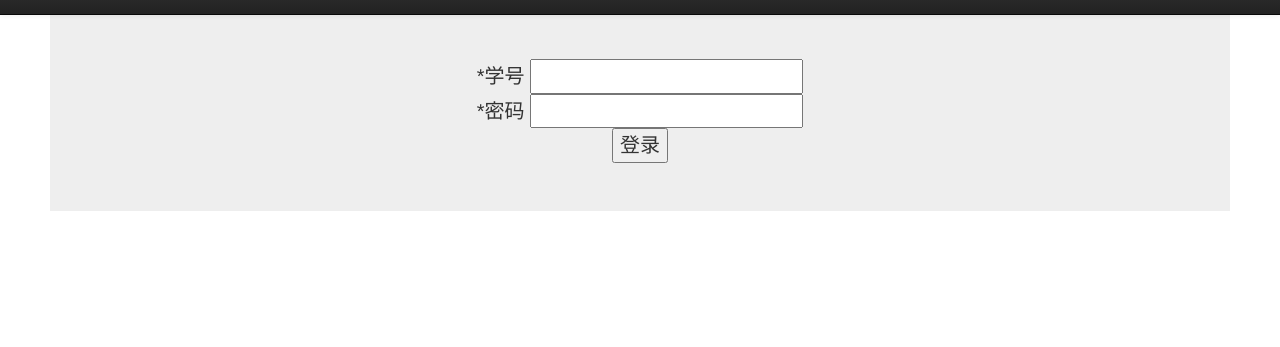
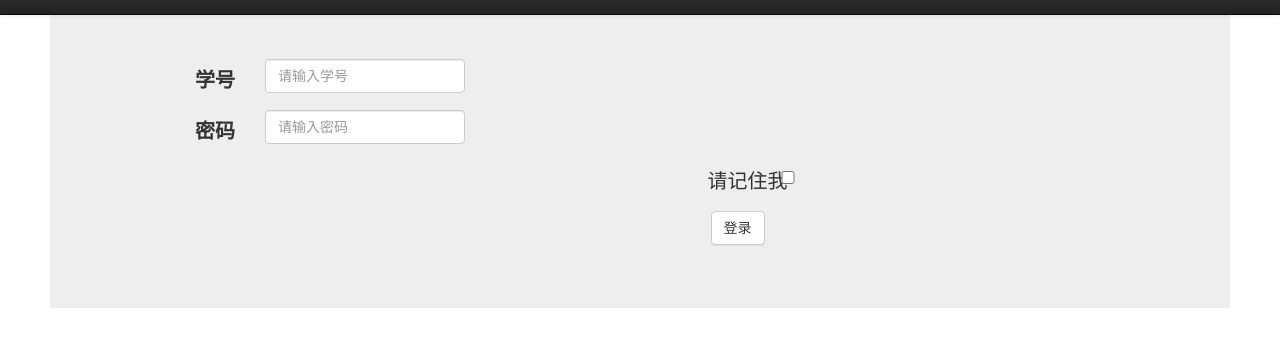
Before and after one commit to rainpasttime/OperatingSystem, a plain HTML site: page FinalHomework/Login.html in a window 1280 px wide. Shown: the part 39-386 px from the top of the page. Drawn offline with nearby package versions, Linux system fonts and the light colour scheme.

Commit message:
密码，表单格式还没处理

```diff
--- a/FinalHomework/Function.js
+++ b/FinalHomework/Function.js
@@ -29,3 +29,17 @@ function JudgeLegal()
         return false;
     }
 }
+
+function showps()
+{
+    if (this.forms.MustC.type="password") {
+        document.getElementById("box").innerHTML="<input type=\"text\" name=\"MustC\" value="+this.forms.password.value+">";
+        document.getElementById("click").innerHTML="<a href=\"javascript:hideps()\">隐藏密码</a>"
+    }
+}
+function hideps(){
+    if (this.forms.MustC.type="text") {
+        document.getElementById("box").innerHTML="<input type=\"password\" name=\"MustC\" value="+this.forms.password.value+">";
+        document.getElementById("click").innerHTML="<a href=\"javascript:showps()\">显示密码</a>"
+    }
+}
--- a/FinalHomework/Login.html
+++ b/FinalHomework/Login.html
@@ -28,6 +28,10 @@
             text-align: center;
             background-color: white !important;
             font-size:20px;
+        }
+        input
+        {
+            width: 200px !important;
         }
     </style>
 </head>
@@ -87,7 +91,7 @@
 </head>
 <body>
 <!------------注册表单的内容-------------->
-<div class="jumbotron">
+<!--<div class="jumbotron">
     <div class="container">
         <form name="Must" action="tem.txt" onsubmit="return JudgeLegal()" method="get">
             *学号&nbsp<input name="MustA" type="text">
@@ -97,6 +101,39 @@
             <input type="submit" value="登录">
         </form>
     </div>
+</div>-->
+
+<div class="jumbotron">
+    <div class="container">
+        <form class="form-horizontal" role="form">
+            <div class="form-group">
+                <label class="col-md-2 control-label">学号</label>
+                <div class="col-md-10">
+                    <input type="text" class="form-control" id="firstname" placeholder="请输入学号">
+                </div>
+            </div>
+            <div class="form-group">
+                <label class="col-md-2 control-label">密码</label>
+                <div class="col-md-10">
+                    <input type="text" class="form-control" id="lastname" placeholder="请输入密码">
+                </div>
+            </div>
+            <div class="form-group">
+                <div class="col-md-offset-2 col-md-10">
+                    <div class="checkbox">
+                        <label>
+                            <input type="checkbox"> 请记住我
+                        </label>
+                    </div>
+                </div>
+            </div>
+            <div class="form-group">
+                <div class="col-md-offset-2 col-md-10">
+                    <button type="submit" class="btn btn-default">登录</button>
+                </div>
+            </div>
+        </form>
+    </div>
 </div>
 </body>
 </html>
```
Also changed, not shown: FinalHomework/Register.html (+8 -5 lines).
